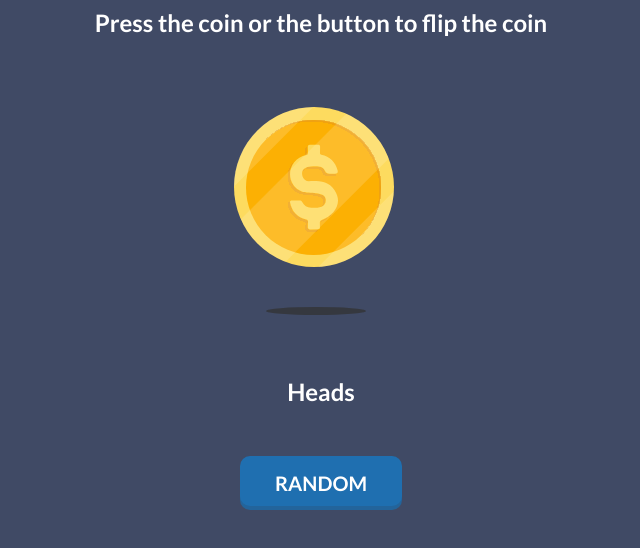
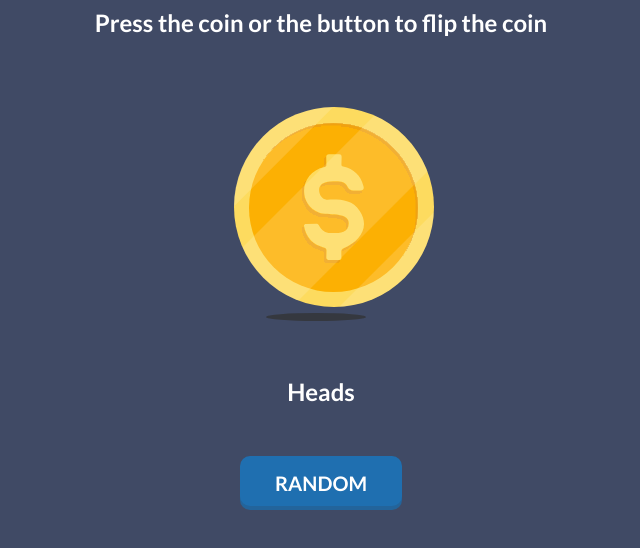
Before and after one commit to yatinpachori/flip-a-coin, a plain HTML site: page index.html in a window 1280 px wide. Shown: the part 178-726 px from the top of the page, without its empty margins (319-959 px from the left). Drawn offline with Linux system fonts and the light colour scheme.

Commit message:
Update style.css

```diff
--- a/style.css
+++ b/style.css
@@ -38,18 +38,22 @@ body {
 }
 
 .coin {
-  background-image: url("/heads.svg");
+  background-image: url("heads.svg");
   background-repeat: no-repeat;
+  background-size: contain;
+  background-position: center;
   width: 200px;
   height: 200px;
   margin-top: 55px;
   margin-left: 25px;
 }
 .coinShadow {
-  background: url("/shadow.svg");
+  background: url("shadow.svg");
   width: 100px;
   height: 20px;
   background-repeat: no-repeat;
+  background-size: contain;
+  background-position: center;
   margin-right: 10px;
   margin-bottom: 25px;
 }
```
